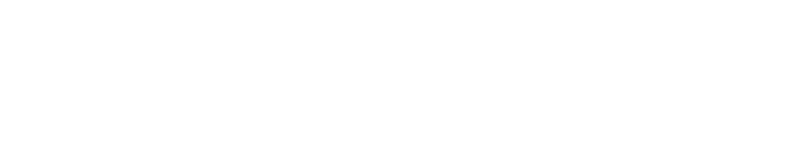
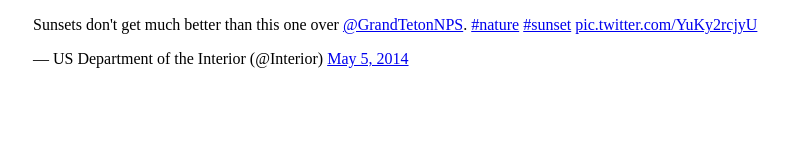
Before and after one commit to otienodiana/alu-web-development, a plain HTML site: page html_basic/tweets.html in a window 1280 px wide. Shown: the whole page, without its empty margins (15-802 px from the left). Drawn offline with Linux system fonts and the light colour scheme.

Commit message:
addede information

```diff
--- a/html_basic/index.html
+++ b/html_basic/index.html
@@ -15,5 +15,6 @@
 		<p> Do not forget to click the link bellow if you want to have a view of who is talking to you ,Without further doing,lets dig in.</p>
 		<a> I want a picture of myself </a>
 		<img src="https://unsplash.com/s/photos/software-engineer">
+		<a href= <blockquote class="twitter-tweet"><p lang="en" dir="ltr">Sunsets don&#39;t get much better than this one over <a href="https://twitter.com/GrandTetonNPS?ref_src=twsrc%5Etfw">@GrandTetonNPS</a>. <a href="https://twitter.com/hashtag/nature?src=hash&amp;ref_src=twsrc%5Etfw">#nature</a> <a href="https://twitter.com/hashtag/sunset?src=hash&amp;ref_src=twsrc%5Etfw">#sunset</a> <a href="http://t.co/YuKy2rcjyU">pic.twitter.com/YuKy2rcjyU</a></p>&mdash; US Department of the Interior (@Interior) <a href="https://twitter.com/Interior/status/463440424141459456?ref_src=twsrc%5Etfw">May 5, 2014</a></blockquote> <script async src="https://platform.twitter.com/widgets.js" charset="utf-8"></script> </a>
 	</body>
 </html>
--- a/html_basic/tweets.html
+++ b/html_basic/tweets.html
@@ -0,0 +1,9 @@
+<!DOCTYPE html>
+<html lang = "en">
+	<head>
+		<meta charset="UTF-8">
+		<title> THE FIRST WEBPAGE I DEVELOPED BY MYSELF </title>
+	</head>
+	<body>
+		<embed><blockquote class="twitter-tweet"><p lang="en" dir="ltr">Sunsets don&#39;t get much better than this one over <a href="https://twitter.com/GrandTetonNPS?ref_src=twsrc%5Etfw">@GrandTetonNPS</a>. <a href="https://twitter.com/hashtag/nature?src=hash&amp;ref_src=twsrc%5Etfw">#nature</a> <a href="https://twitter.com/hashtag/sunset?src=hash&amp;ref_src=twsrc%5Etfw">#sunset</a> <a href="http://t.co/YuKy2rcjyU">pic.twitter.com/YuKy2rcjyU</a></p>&mdash; US Department of the Interior (@Interior) <a href="https://twitter.com/Interior/status/463440424141459456?ref_src=twsrc%5Etfw">May 5, 2014</a></blockquote> <script async src="https://platform.twitter.com/widgets.js" charset="utf-8"></script> </embed>
+	</body>
```
